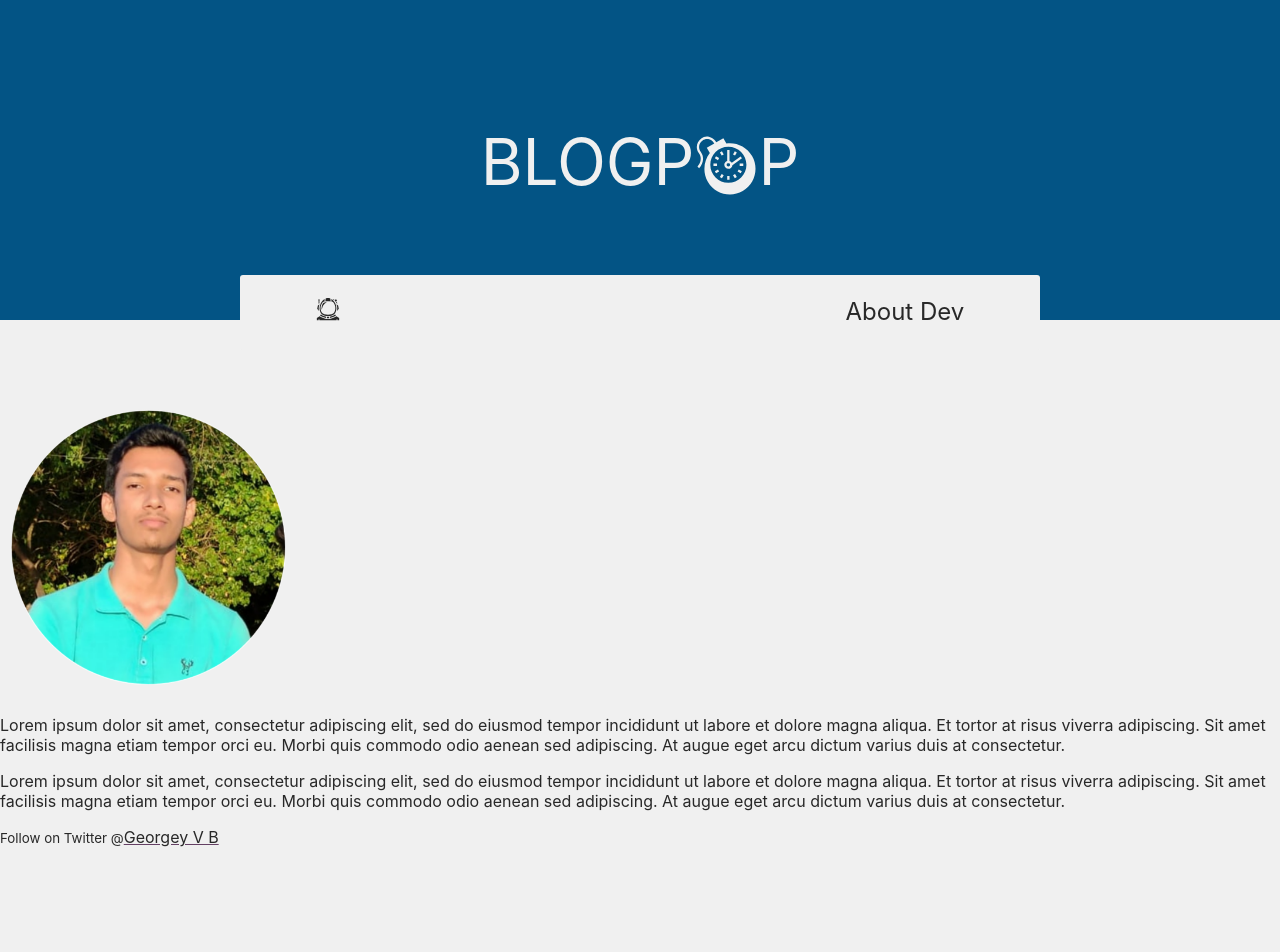
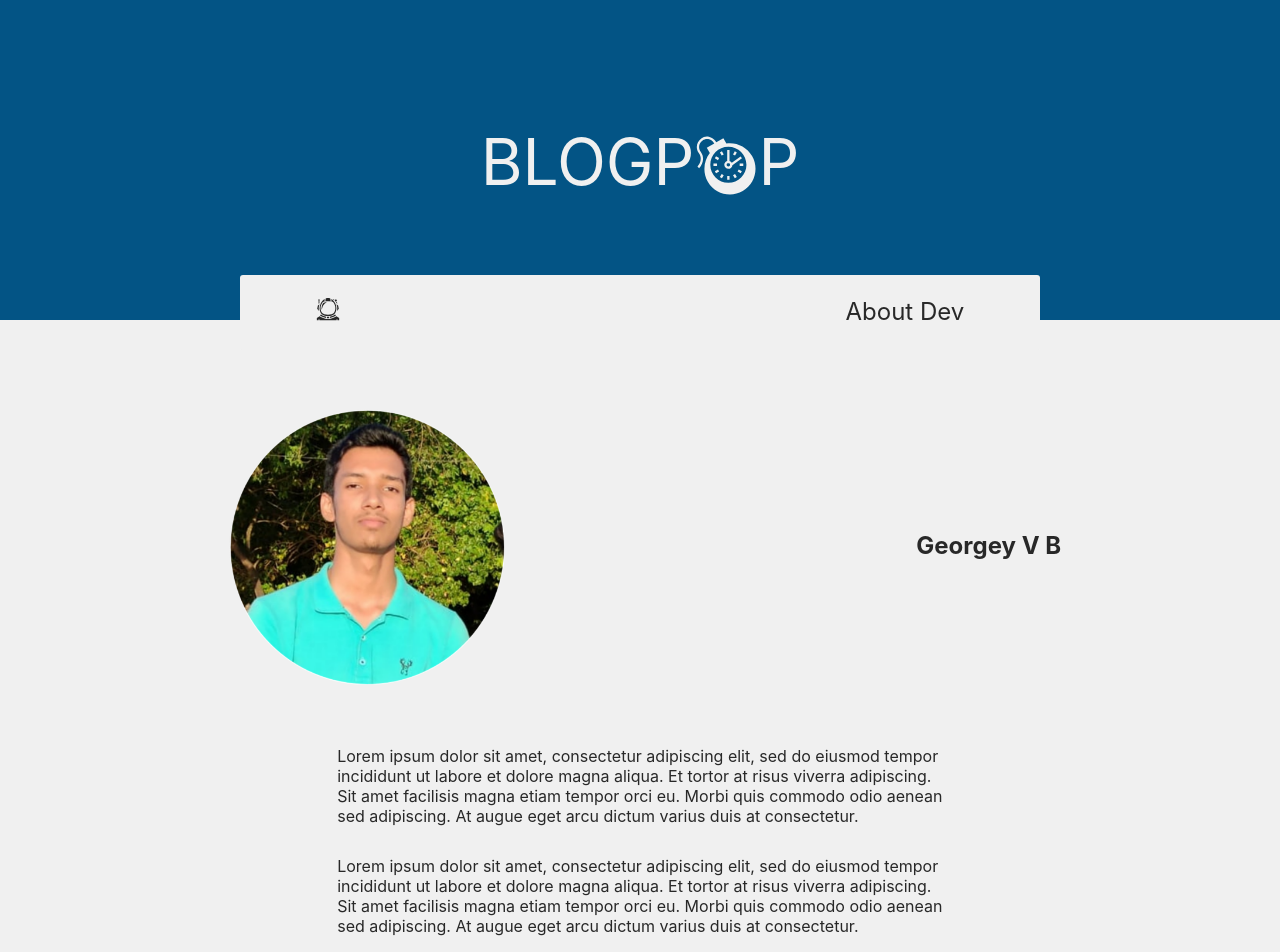
Before and after one commit to 22940dev/nextjs-app-practice, a Next.js app: page /about in a window 1280 px wide. Shown: the top 952 px of the page. Before the commit the page ends 847 px from the top, so only its background shows below. Built offline with nearby package versions, Linux system fonts and the light colour scheme.

Commit message:
style about page-1

```diff
--- a/pages/about.tsx
+++ b/pages/about.tsx
@@ -1,13 +1,42 @@
+import { css, keyframes } from '@emotion/react'
 import Image from 'next/image'
 import Page from '@layouts/page'
+
+const Header = css`
+  display: flex;
+  justify-content: space-around;
+  align-items: center;
+  padding: 0 2ch;
+`
+
+const Bio = css`
+  margin-top: 5ch;
+
+  p {
+    max-width: 60ch;
+    margin: 0 auto;
+  }
+
+  > p + p {
+    margin-top: 3ch;
+  }
+`
+
+const Footer = css`
+  margin-top: 5ch;
+  margin-right: 5ch;
+  text-align: right;
+  margin-bottom: 5ch;
+`
 
 export default function About() {
   return (
     <Page>
-      <section>
+      <section css={Header}>
         <Image src="/Profile.png" width={300} height={300} />
+        <h2>Georgey V B</h2>
       </section>
-      <section>
+      <section css={Bio}>
         <p>
           Lorem ipsum dolor sit amet, consectetur adipiscing elit, sed do
           eiusmod tempor incididunt ut labore et dolore magna aliqua. Et tortor
@@ -23,7 +52,7 @@ export default function About() {
           arcu dictum varius duis at consectetur.
         </p>
       </section>
-      <section>
+      <section css={Footer}>
         <small>Follow on Twitter @</small>
         <a
           href="https://twitter.com/BrodasGeo"
@@ -34,7 +63,7 @@ export default function About() {
             textDecorationColor: 'rgb(100, 64, 100)',
           }}
         >
-          Georgey V B
+          geobrodas
         </a>
       </section>
     </Page>
```
